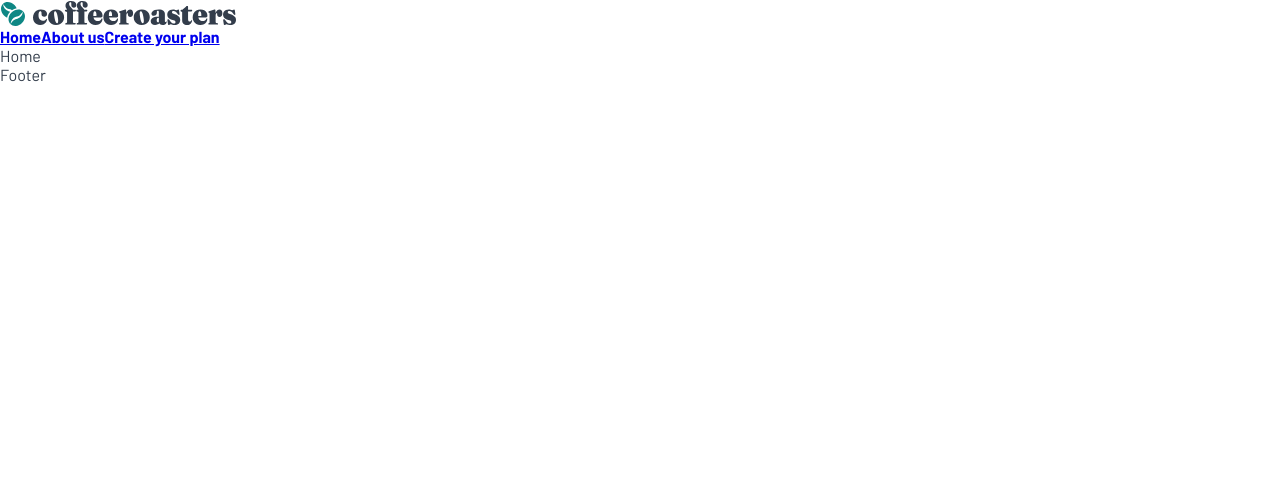
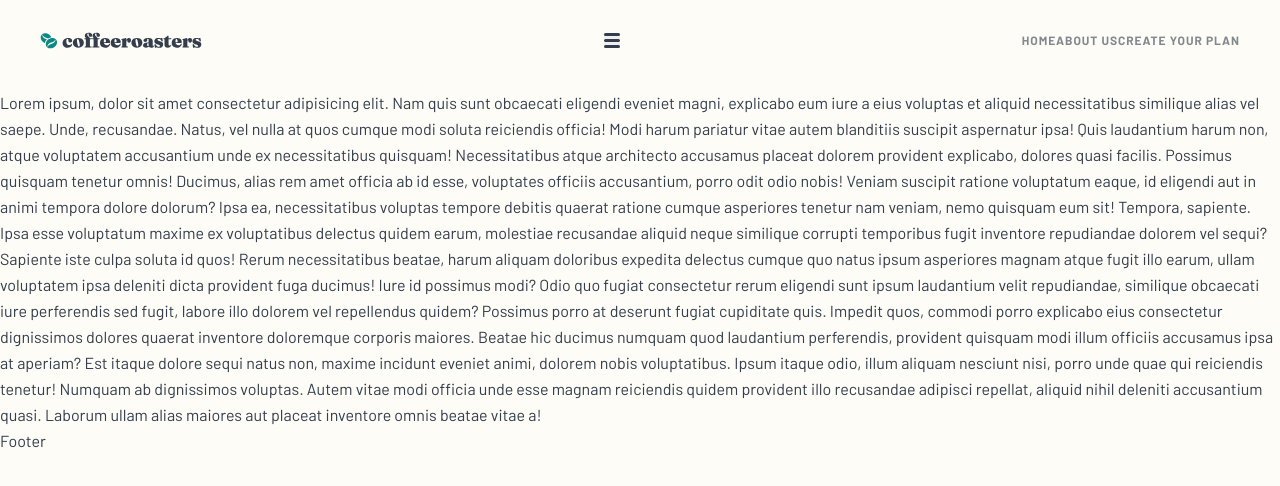
Before and after one commit to Dudeldups/FM-coffeeroasters-subscription-site, a React (Vite) app: page / in a window 1280 px wide. Shown: the top 486 px of the page. Built offline with nearby package versions, Linux system fonts and the light colour scheme.

Commit message:
added hamburger menu and nav

```diff
--- a/src/Components/Header/Header.scss
+++ b/src/Components/Header/Header.scss
@@ -1 +1,45 @@
 @use "../../scss/abstracts" as *;
+
+.header {
+  z-index: 10;
+  position: relative;
+  display: flex;
+  align-items: center;
+  justify-content: space-between;
+  padding-block: 2rem 2.56rem;
+  @include padding-inline;
+  @include max-width-content;
+}
+
+.hamburgerButton {
+}
+
+.nav {
+  display: flex;
+  align-items: center;
+
+  @include mq($until: $bp-tablet) {
+    z-index: -1;
+    position: absolute;
+    inset: auto 0 0 0;
+    transform: translateY(100%);
+    flex-direction: column;
+    gap: 2rem;
+    width: 100%;
+    padding-block: 2.5rem 18rem;
+    background: $clr-bg-main;
+    background: linear-gradient(
+      180deg,
+      $clr-bg-main 0%,
+      $clr-bg-main 50%,
+      rgba(59, 75, 94, 0) 100%
+    );
+    transition: transform 800ms ease-in-out, opacity 700ms ease-in 100ms;
+
+    [aria-pressed="false"] + & {
+      transform: translateY(0);
+      opacity: 0;
+      transition: transform 800ms ease-in 150ms, opacity 500ms ease-out;
+    }
+  }
+}
--- a/src/Components/Header/Header.tsx
+++ b/src/Components/Header/Header.tsx
@@ -1,13 +1,39 @@
+import useToggle from "../../hooks/useToggle";
 import { NavLink } from "react-router-dom";
 
+import closeIcon from "/assets/shared/mobile/icon-close.svg";
+import hamburgerIcon from "/assets/shared/mobile/icon-hamburger.svg";
 import logo from "/assets/shared/desktop/logo.svg";
 
 import "./Header.scss";
 
 export default function Header() {
+  const [isHamburgerOpen, toggleIsHamburgerOpen] = useToggle(false);
+
   return (
     <header className="header">
-      <img src={logo} alt="coffeeroasters logo" />
+      <img
+        src={logo}
+        className="header__logo"
+        alt="coffeeroasters logo"
+        width="162"
+        height="17"
+      />
+      <button
+        className="hamburgerButton"
+        onClick={toggleIsHamburgerOpen}
+        aria-pressed={isHamburgerOpen}
+        aria-label="toggle navigation menu">
+        <span className="sr-only" aria-live="polite">
+          {isHamburgerOpen ? "menu is open" : "menu is closed"}
+        </span>
+        <img
+          src={isHamburgerOpen ? closeIcon : hamburgerIcon}
+          alt=""
+          width="16"
+          height="15"
+        />
+      </button>
       <nav className="nav">
         <NavLink to="/">Home</NavLink>
         <NavLink to="about">About us</NavLink>
--- /dev/null
+++ b/src/hooks/useToggle.tsx
@@ -0,0 +1,13 @@
+import { useState } from "react";
+
+export default function useToggle(
+  defaultValue: boolean
+): [boolean, () => void] {
+  const [value, setValue] = useState(defaultValue);
+
+  const toggleValue = () => {
+    setValue(currentValue => !currentValue);
+  };
+
+  return [value, toggleValue];
+}
--- a/src/pages/Home/Home.tsx
+++ b/src/pages/Home/Home.tsx
@@ -1,5 +1,40 @@
 import "./Home.scss";
 
 export default function Home() {
-  return <div>Home</div>;
+  return (
+    <div>
+      Lorem ipsum, dolor sit amet consectetur adipisicing elit. Nam quis sunt
+      obcaecati eligendi eveniet magni, explicabo eum iure a eius voluptas et
+      aliquid necessitatibus similique alias vel saepe. Unde, recusandae. Natus,
+      vel nulla at quos cumque modi soluta reiciendis officia! Modi harum
+      pariatur vitae autem blanditiis suscipit aspernatur ipsa! Quis laudantium
+      harum non, atque voluptatem accusantium unde ex necessitatibus quisquam!
+      Necessitatibus atque architecto accusamus placeat dolorem provident
+      explicabo, dolores quasi facilis. Possimus quisquam tenetur omnis!
+      Ducimus, alias rem amet officia ab id esse, voluptates officiis
+      accusantium, porro odit odio nobis! Veniam suscipit ratione voluptatum
+      eaque, id eligendi aut in animi tempora dolore dolorum? Ipsa ea,
+      necessitatibus voluptas tempore debitis quaerat ratione cumque asperiores
+      tenetur nam veniam, nemo quisquam eum sit! Tempora, sapiente. Ipsa esse
+      voluptatum maxime ex voluptatibus delectus quidem earum, molestiae
+      recusandae aliquid neque similique corrupti temporibus fugit inventore
+      repudiandae dolorem vel sequi? Sapiente iste culpa soluta id quos! Rerum
+      necessitatibus beatae, harum aliquam doloribus expedita delectus cumque
+      quo natus ipsum asperiores magnam atque fugit illo earum, ullam voluptatem
+      ipsa deleniti dicta provident fuga ducimus! Iure id possimus modi? Odio
+      quo fugiat consectetur rerum eligendi sunt ipsum laudantium velit
+      repudiandae, similique obcaecati iure perferendis sed fugit, labore illo
+      dolorem vel repellendus quidem? Possimus porro at deserunt fugiat
+      cupiditate quis. Impedit quos, commodi porro explicabo eius consectetur
+      dignissimos dolores quaerat inventore doloremque corporis maiores. Beatae
+      hic ducimus numquam quod laudantium perferendis, provident quisquam modi
+      illum officiis accusamus ipsa at aperiam? Est itaque dolore sequi natus
+      non, maxime incidunt eveniet animi, dolorem nobis voluptatibus. Ipsum
+      itaque odio, illum aliquam nesciunt nisi, porro unde quae qui reiciendis
+      tenetur! Numquam ab dignissimos voluptas. Autem vitae modi officia unde
+      esse magnam reiciendis quidem provident illo recusandae adipisci repellat,
+      aliquid nihil deleniti accusantium quasi. Laborum ullam alias maiores aut
+      placeat inventore omnis beatae vitae a!
+    </div>
+  );
 }
--- a/src/scss/base/_base.scss
+++ b/src/scss/base/_base.scss
@@ -1 +1,5 @@
 @use "../abstracts/" as *;
+
+body {
+  background: $clr-bg-main;
+}
--- a/src/scss/base/_typography.scss
+++ b/src/scss/base/_typography.scss
@@ -17,7 +17,7 @@
 }
 
 body {
-  font: 400 1rem / normal "Barlow", sans-serif;
+  font: 400 1rem / 1.625rem "Barlow", sans-serif;
   color: $clr-grey-900;
 }
 
@@ -26,7 +26,24 @@ body {
   font-weight: 900;
 }
 
-:where(.nav) {
-  font-family: "Barlow-bold";
-  color: $clr-grey-300;
+:where(a) {
+  color: inherit;
+  text-decoration: none;
 }
+
+.nav {
+  font-family: "Fraunces";
+  font-weight: 900;
+  font-size: 1.5rem;
+  line-height: 2rem;
+  text-transform: capitalize;
+
+  @include mq($bp-tablet) {
+    font-family: "Barlow-bold";
+    font-size: 0.75rem;
+    line-height: 125%;
+    letter-spacing: 0.05769rem;
+    text-transform: uppercase;
+    color: $clr-grey-300;
+  }
+}
```
Also changed, not shown: 1 other file (tests, documents, lock files or other folders).
